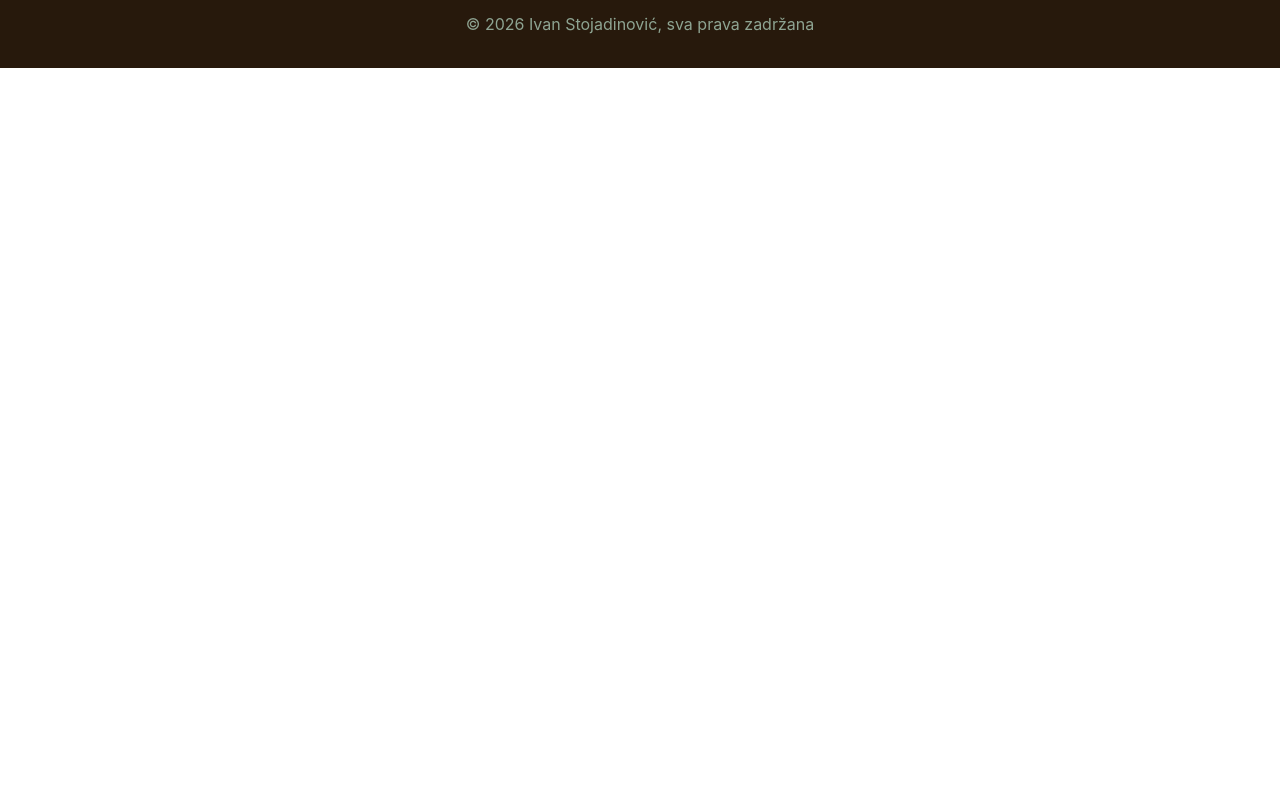
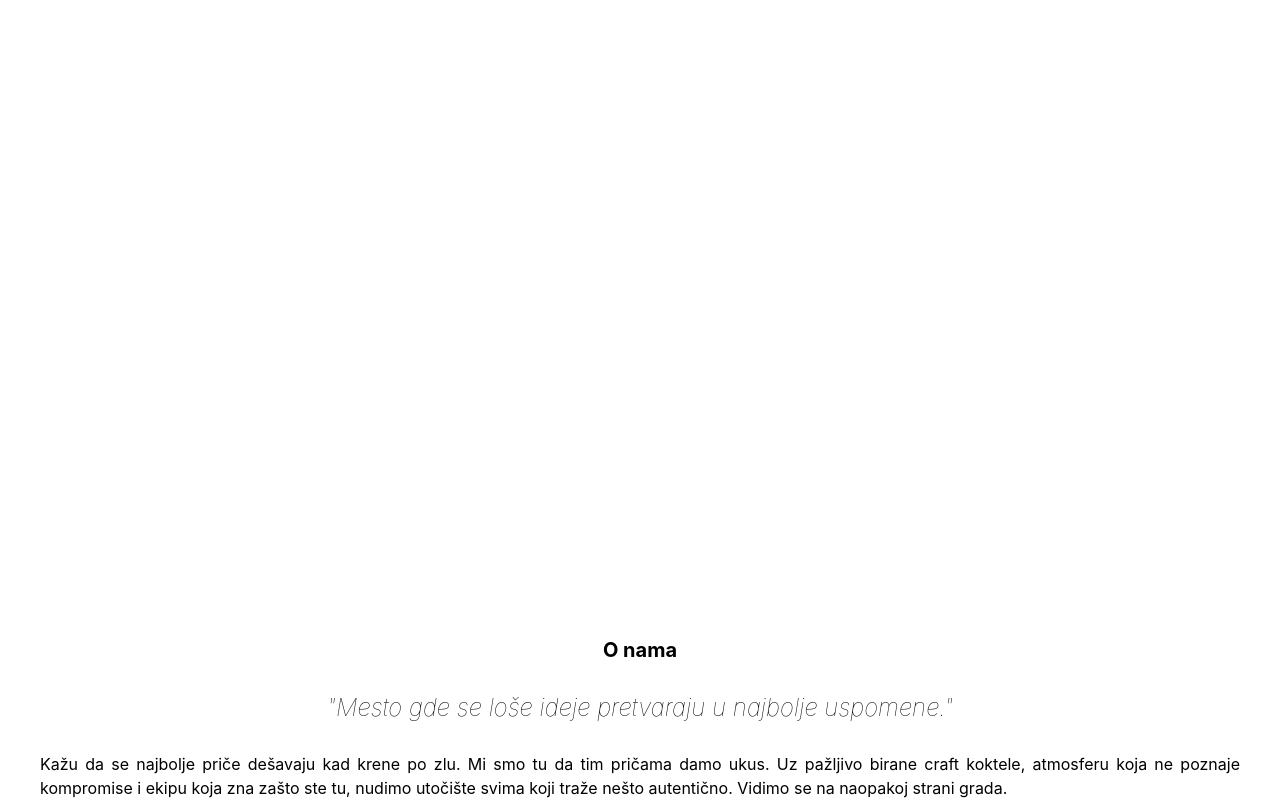
Before and after one commit to Ivan3342/zloinaopako, a React (Vite) app in the folder zlo-i-naopako/: page / in a window 1280 px wide. Shown: the part 420-1220 px from the top of the page. Before the commit the page ends 800 px from the top, so only its background shows below. Built offline with nearby package versions, Linux system fonts and the light colour scheme.

Commit message:
added hero and about, finished header without links

```diff
--- a/zlo-i-naopako/src/App.css
+++ b/zlo-i-naopako/src/App.css
@@ -1,4 +1,12 @@
 @import "tailwindcss";
+
+
+@font-face {
+  font-family: 'ZloNaopakoFont';
+  src: url('/fonts/moj-font.woff2') format('woff2');
+  font-weight: normal;
+  font-style: normal;
+}
 
 @theme {
   --color-sandy-brown-50: #fef2e7;
--- a/zlo-i-naopako/src/App.jsx
+++ b/zlo-i-naopako/src/App.jsx
@@ -13,7 +13,21 @@ function App() {
         </button>
       </header>
 
-      <main></main>
+      <main>
+        {/* main */}
+        <div className='flex flex-col items-center justify-center p-10 bg-[url("\src\assets\images\pexels-fewmiracles-497047241-20011903(2).jpg")] bg-center bg-cover bg-no-repeat h-224 bg-opacity-50' >
+          <h1 className='text-center text-white text-2xl'>Mesto gde se loše ideje pretvaraju u najbolje uspomene.</h1>
+        </div>
+        {/* about */}
+        <div className='p-10'>
+
+          <h1 className='text-xl font-bold text-center'>O nama</h1>
+          <h3 className='text-center m-7 font-thin text-2xl italic'>"Mesto gde se loše ideje pretvaraju u najbolje uspomene."</h3>
+          <p className='text-justify'>Kažu da se najbolje priče dešavaju kad krene po zlu. Mi smo tu da tim pričama damo ukus. Uz pažljivo birane craft koktele, atmosferu koja ne poznaje kompromise i ekipu koja zna zašto ste tu, nudimo utočište svima koji traže nešto autentično. Vidimo se na naopakoj strani grada.</p>
+
+        </div>
+
+      </main>
 
       <footer className='bg-dark-coffee-900 text-dusty-olive-400 p-6'>
 
```
Also changed, not shown: zlo-i-naopako/src/assets/images/pexels-fewmiracles-497047241-20011903(2).jpg (added), zlo-i-naopako/src/assets/images/pexels-fewmiracles-497047241-20011903.jpg (added).
